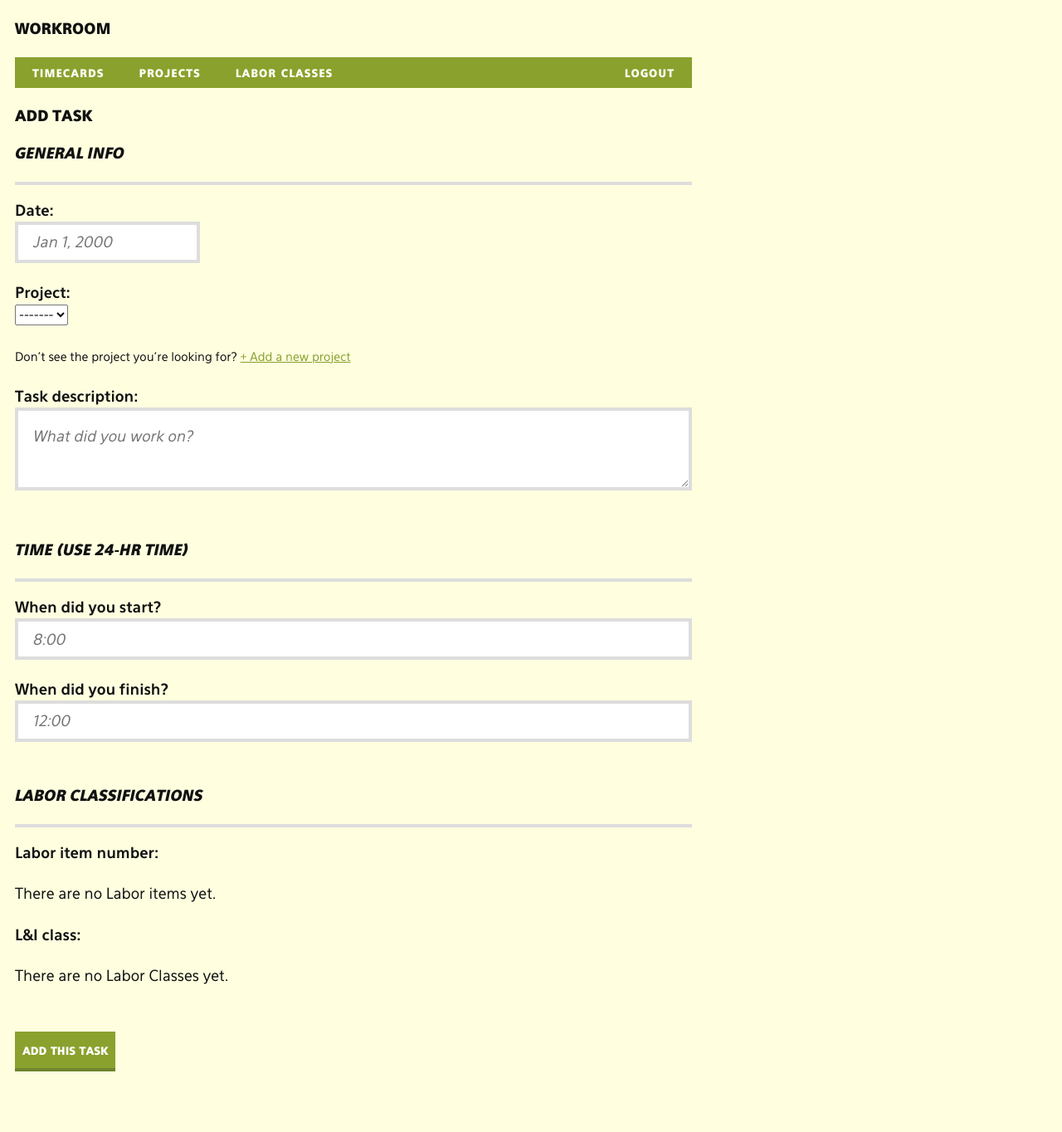
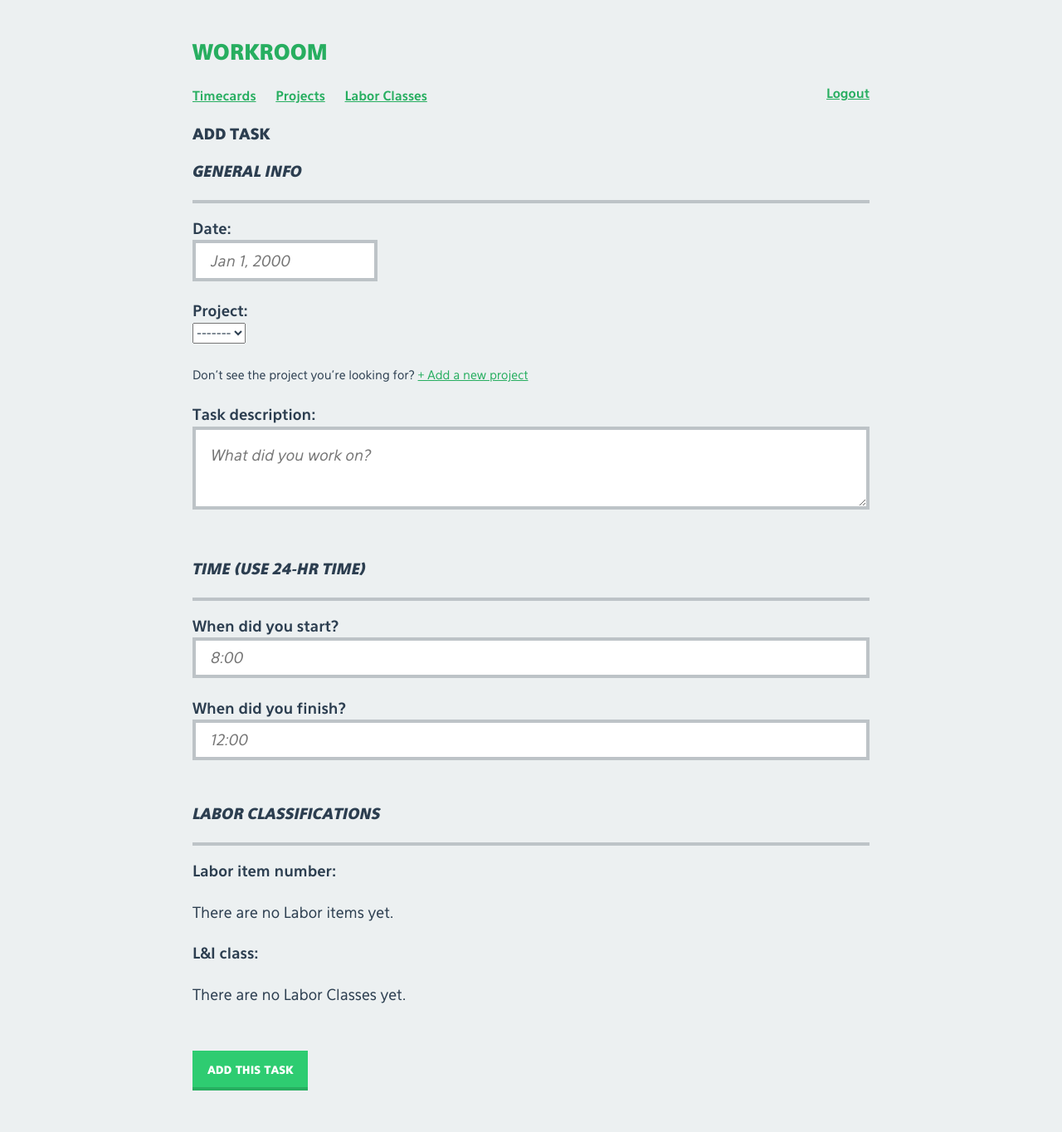
Before and after one commit to nathanjchapman/workroom, a Django app: page /kronos/1/task/add/ in a window 1280 px wide. Shown: the whole page at 83% size. Before the commit the page ends 1291 px from the top, so only its background shows below. Run offline with Django 3.2, Linux system fonts and the light colour scheme; the visitor is signed in with stand-in values (Sample User, id 1); data that the repository does not hold is empty.

Commit message:
Major facelift.

```diff
--- a/static/css/base.css
+++ b/static/css/base.css
@@ -9,11 +9,11 @@ body {
     margin: 0.25in 1em;
 
 
-    background-color: #ffffe0;
+    background-color: #ecf0f1;
     font-family: 'eau_sans', sans-serif;
     font-weight: 400;
     line-height: 1.45;
-    color: #111111;
+    color: #2c3e50;
     }
 
 /* Text Elements */
@@ -60,7 +60,7 @@ h5 {
     }
 
 a {
-    color: #8aa12d;
+    color: #27ae60;
     cursor: pointer;
     white-space: nowrap;
     }
@@ -70,7 +70,7 @@ small {
     }
 hr {
     margin: 0;
-    border: 2px solid #dddddd;
+    border: 2px solid #bdc3c7;
     }
 
 blockquote {
@@ -105,9 +105,9 @@ select[multiple=multiple],
 textarea,
 .action-button,
 .datepickr {
-    color: #111111;
+    color: #2c3e50;
     height: 2.75em;
-    border: 4px solid #dddddd;
+    border: 4px solid #bdc3c7;
     padding: 1em;
     width: 100%;
     outline: 0;
@@ -122,14 +122,14 @@ input[type=submit],
     text-transform: lowercase;
     font-variant: small-caps;
     font-weight: 900;
-    padding: 0.5em;
+    padding: 0.5em 1em;
     border: none;
-    background-color: #8aa12d;
+    background-color: #2ecc71;
     color: #ffffff;
     cursor: pointer;
     text-decoration: none;
 
-    box-shadow: 0 4px 0 #6E8330;
+    box-shadow: 0 4px 0 #27ae60;
     }
 
     input[type=submit]:active,
@@ -141,7 +141,7 @@ input[type=submit],
 
     input:focus,
     textarea:focus {
-        border-color: #8aa12d;
+        border-color: #2ecc71;
         }
 
 select[multiple=multiple] {
@@ -185,58 +185,46 @@ table {
 table a {
     white-space: normal;
     }
-tr td {
-    border: 1px solid #dddddd;
-    }
+
 td,
 th {
     text-align: left;
     font-size: 0.85em;
     padding: 2px 10px;
+    border: 1px solid #bdc3c7;
     }
 
 /* Major Elements */
 section {
+    clear: both;
     margin-bottom: 3em;
     }
 
 
 /* Modules */
 nav {
-    background-color: #8aa12d;
-    margin-bottom: 1.3em;
     }
 
 nav a {
-    font-size: 0.45em;
-    font-variant: small-caps;
-    font-weight: 900;
-    color: #fffff8;
-    letter-spacing: 1px;
-    text-decoration: none;
-    padding: 0.125em 1em;
-    display: table-cell;
-    text-align: center;
-    max-width: 200px;
-    border: 3px solid #8aa12d;
+    font-weight: 700;
+    font-size: 0.75em;
+    margin-right: 1.25em;
     }
 
-    nav a:hover {
-        background-color: #fffff8;
-        color: #8aa12d;
-        }
-
+    .username,
     .login,
     .logout {
         float: right;
+        margin-right: 0;
         }
 
 .timecard_card {
-    border: 1px solid #ccc;
-    box-shadow: 0 0 4px #cccccc;
+    border: 1px solid #bdc3c7;
+    box-shadow: 0 0 4px #bdc3c7;
     background-color: #ffffff;
     width: 200px;
     height: 200px;
+    margin-bottom: 1.3em;
 
     -webkit-box-sizing: border-box;
        -moz-box-sizing: border-box;
@@ -248,27 +236,45 @@ nav a {
         display: block;
         height: 100%;
         text-decoration: none;
-        color: #111111;
+        color: #2c3e50;
         padding: 1em;
 
+       -webkit-box-sizing: border-box;
+       -moz-box-sizing: border-box;
+            box-sizing: border-box;
         }
 
 .timecard-detail {
-    border: 1px solid #ccc;
+    border: 1px solid #bdc3c7;
     background-color: #fff;
     padding: 1em;
-    box-shadow: 0 0 4px #cccccc;
+    box-shadow: 0 0 4px #bdc3c7;
     }
 
 .task-section {
-    border: 4px solid #dddddd;
+    border: 4px solid #bdc3c7;
     padding-right: 2em;
     padding-left: 2em;
     }
 
+.logo {
+    font-size: 1.414em;
+    color: #27ae60;
+    text-decoration: none;
+    }
+
+.warning {
+    color: #e67e22;
+    }
+
+.past-due {
+    font-weight: 700;
+    color: #c0392b;
+    }
+
 .error,
 .delete {
-    color: #e74c3c;
+    color: #c0392b;
     }
 
 /* **************** LAYOUT ***************** */
@@ -277,11 +283,15 @@ nav a {
         font-size: 1.125em;
         }
 
+    body {
+        margin: 0.5in auto;
+        }
+
     }
 
 @media only screen and (min-width: 54em) {
     nav a {
-        font-size: 1em;
+        font-size: 0.85em;
         }
     }
 
@@ -290,6 +300,8 @@ nav a {
 
 /* Print settings */
 @media print {
+    @page { size: landscape }
+
     input,
     .action-button,
     header,
@@ -300,6 +312,7 @@ nav a {
         font-size: 12pt;
     }
     body {
+        width: 100%;
         color: black;
     }
 
--- a/templates/base.html
+++ b/templates/base.html
@@ -15,14 +15,17 @@
 </head>
 <body>
     <header>
-        <h1>WORKROOM</h1>
+        <!-- <a class="username" href="">{{ user.first_name }} {{ user.last_name }}</a> -->
+        <h1>
+            <a class="logo" href="{% url 'kronos:overview' %}">WORKROOM</a>
+        </h1>
         {% if user.is_authenticated %}
             <nav>
                 <p>
-                    <a class="logout" href="{% url 'logout' %}">logout</a>
-                    <a href="{% url 'kronos:overview' %}">timecards</a>
-                    <a href="{% url 'hq:overview' %}">projects</a>
-                    <a href="{% url 'atom:overview' %}">labor classes</a>
+                    <a class="logout" href="{% url 'logout' %}">Logout</a>
+                    <a href="{% url 'kronos:overview' %}">Timecards</a>
+                    <a href="{% url 'hq:overview' %}">Projects</a>
+                    <a href="{% url 'atom:overview' %}">Labor Classes</a>
                     <!-- <a href="{% url 'stronghold:overview' %}">stronghold</a> -->
                 </p>
             </nav>
--- a/templates/registration/login.html
+++ b/templates/registration/login.html
@@ -4,7 +4,7 @@
 <section>
     <h1>Log in</h1>
     {% if form.errors %}
-    <p>Your username and password didn't match. Please try again.</p>
+    <p class="error">Your username and password didn't match. Please try again.</p>
     {% endif %}
 
     <form method="post" action="{% url 'django.contrib.auth.views.login' %}">
```
Also changed, not shown: kronos/models.py (+7 -0 lines), kronos/templates/kronos/overview.html (+9 -8 lines), static/css/datepickr.css (+20 -20 lines).
